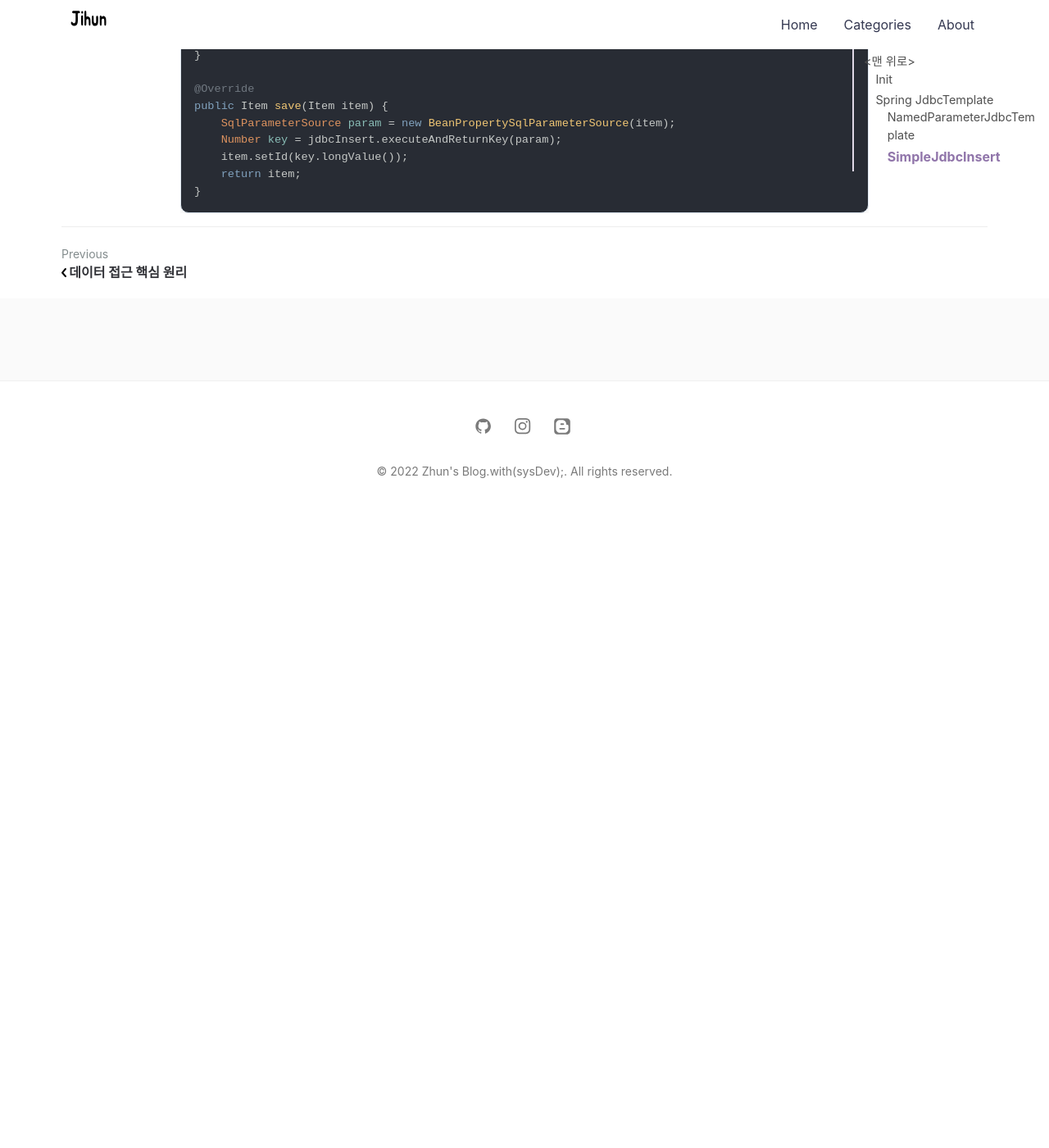
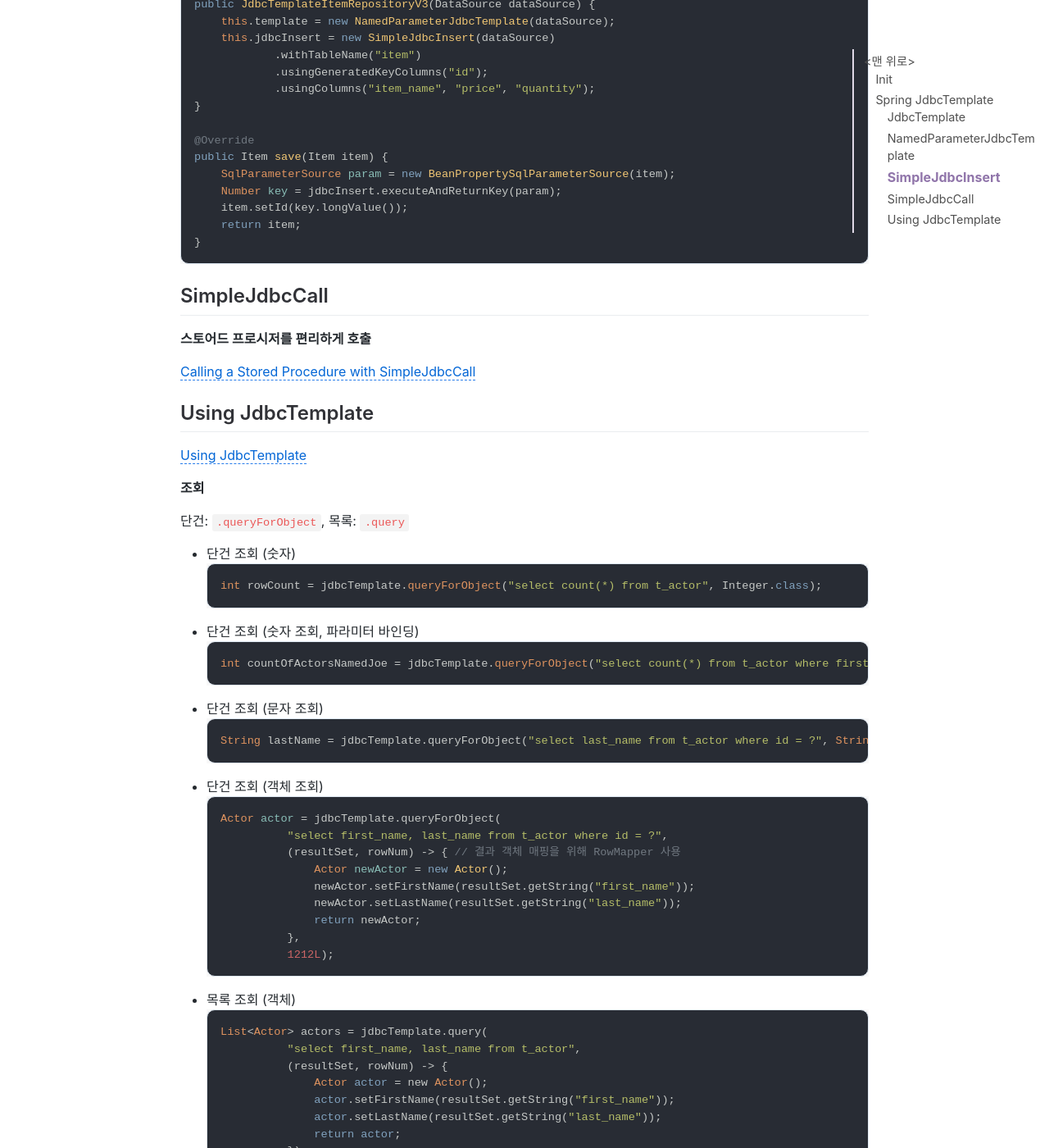
Before and after one commit to jihunparkme/jihunparkme.github.io, a Jekyll site: the page built from _posts/2022-08-08-Spring-DB-Part2.md, in a window 1280 px wide and 1400 px high, scrolled down 3730 px. Shown: the whole window at 82% size. Built offline with Jekyll 4.4.1, drawn with Linux system fonts in a browser that asks for light colours; nearby versions of some CDN libraries; comment, search, counter and statistics services are not loaded; before the commit the page ends 4360 px from its top, so only the background shows below that; some of the changed text lies outside the part shown.

Commit message:
[Spring JdbcTemplate] JdbcTemplate 기능 정리

````diff
--- a/_posts/2022-08-08-Spring-DB-Part2.md
+++ b/_posts/2022-08-08-Spring-DB-Part2.md
@@ -63,7 +63,9 @@
 **단점**
 - 동적 쿼리 작성의 어려움(개발자가 직접 작성해 주어야 함..)
 
-**기본 적용**
+## JdbcTemplate
+
+**순서 기반 파라미터 바인딩**
 
 [commit](https://github.com/jihunparkme/Inflearn-Spring-DB/commit/cda214cbc34892473c3a20600284f54ddf106377)
 
@@ -71,7 +73,7 @@
 
 ## NamedParameterJdbcTemplate
 
-**이름 지정 파라미터**
+**이름 기반 파라미터 바인딩**
 
 - 바인딩으로 인한 문제를 줄이기 위해 NamedParameterJdbcTemplate는 SQL에서 `?` 대신 `:parameterName` 을 사용
 - 코드를 줄이는 것도 중요하지만, 모호함을 제거해서 코드를 명확하게 만드는 것이 유지보수 관점에서 매우 중요
@@ -157,3 +159,96 @@
     return item;
 }
 ```
+
+## SimpleJdbcCall
+
+**스토어드 프로시저를 편리하게 호출**
+
+[Calling a Stored Procedure with SimpleJdbcCall](https://docs.spring.io/spring-framework/docs/current/reference/html/data-access.html#jdbc-simple-jdbc-call-1)
+
+## Using JdbcTemplate
+
+[Using JdbcTemplate](https://docs.spring.io/spring-framework/docs/current/reference/html/data-access.html#jdbc-JdbcTemplate)
+
+**조회**
+
+단건: `.queryForObject`, 목록: `.query`
+
+- 단건 조회 (숫자)
+```java
+int rowCount = jdbcTemplate.queryForObject("select count(*) from t_actor", Integer.class);
+```
+
+- 단건 조회 (숫자 조회, 파라미터 바인딩)
+```java
+int countOfActorsNamedJoe = jdbcTemplate.queryForObject("select count(*) from t_actor where first_name = ?", Integer.class, "Joe");
+```
+
+- 단건 조회 (문자 조회)
+```java
+String lastName = jdbcTemplate.queryForObject("select last_name from t_actor where id = ?", String.class, 1212L);
+```
+
+- 단건 조회 (객체 조회)
+```java
+Actor actor = jdbcTemplate.queryForObject(
+			"select first_name, last_name from t_actor where id = ?",
+			(resultSet, rowNum) -> { // 결과 객체 매핑을 위해 RowMapper 사용
+				Actor newActor = new Actor();
+				newActor.setFirstName(resultSet.getString("first_name"));
+				newActor.setLastName(resultSet.getString("last_name"));
+				return newActor;
+			},
+			1212L);
+```
+
+- 목록 조회 (객체)
+```java
+List<Actor> actors = jdbcTemplate.query(
+			"select first_name, last_name from t_actor",
+			(resultSet, rowNum) -> {
+				Actor actor = new Actor();
+				actor.setFirstName(resultSet.getString("first_name"));
+				actor.setLastName(resultSet.getString("last_name"));
+				return actor;
+			});
+```
+
+**변경(INSERT, UPDATE, DELETE)**
+
+`.update()`, (반환값 int는 SQL 실행 결과에 영향받은 로우 수)
+
+- 등록
+```java
+jdbcTemplate.update(
+			"insert into t_actor (first_name, last_name) values (?, ?)",
+			"Leonor", "Watling");
+```
+
+- 수정
+```java
+jdbcTemplate.update(
+			"update t_actor set last_name = ? where id = ?",
+			"Banjo", 5276L);
+```
+
+- 삭제
+```java
+jdbcTemplate.update(
+			"delete from t_actor where id = ?",
+			Long.valueOf(actorId));
+```
+
+**기타 기능**
+
+- DDL
+```java
+jdbcTemplate.execute("create table mytable (id integer, name varchar(100))");
+```
+
+- 스토어드 프로시저 호출
+```java
+jdbcTemplate.update(
+		"call SUPPORT.REFRESH_ACTORS_SUMMARY(?)",
+		Long.valueOf(unionId));
+```
````
Also changed, not shown: other parts of _posts/2022-08-08-Spring-DB-Part2.md (+1 -1 lines).
